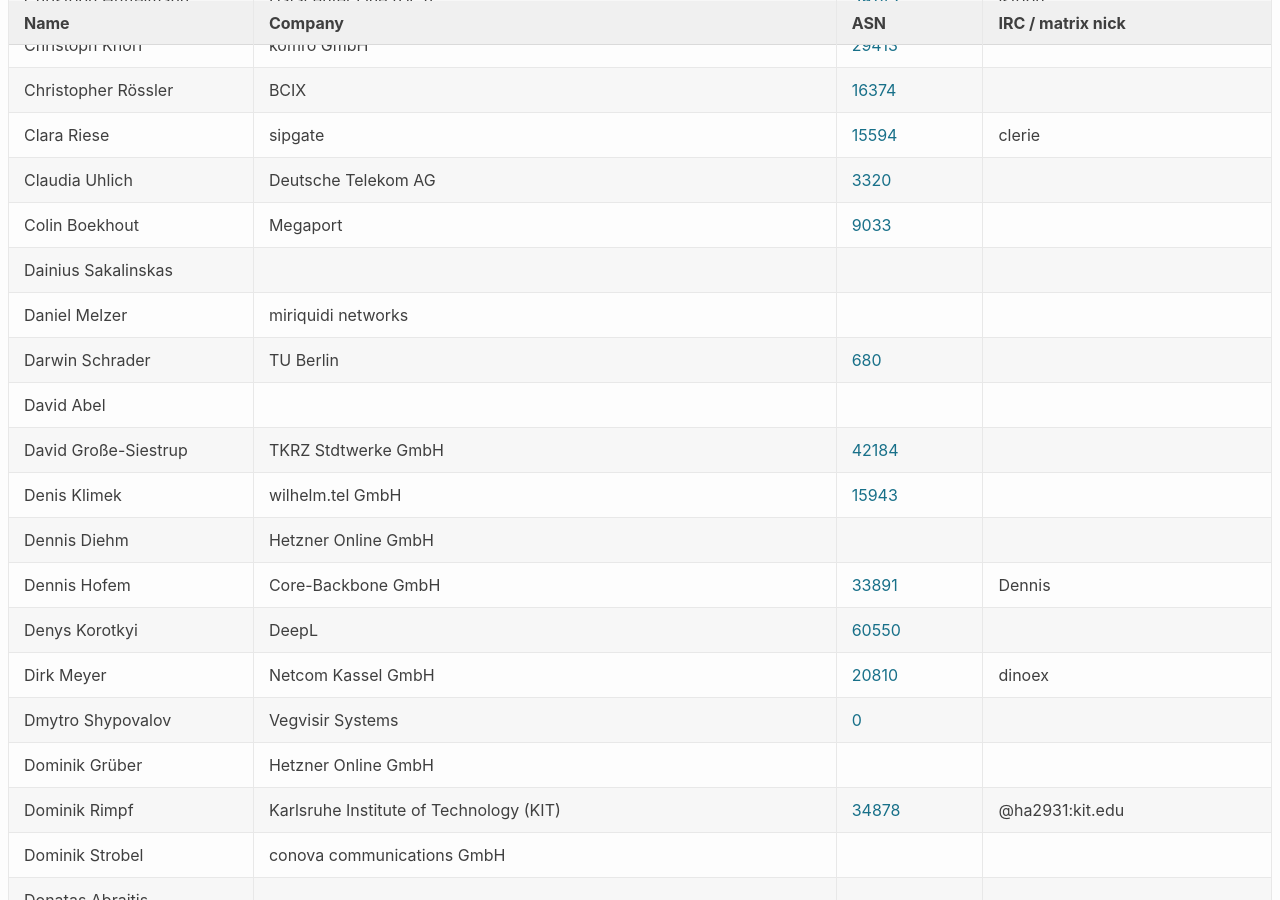
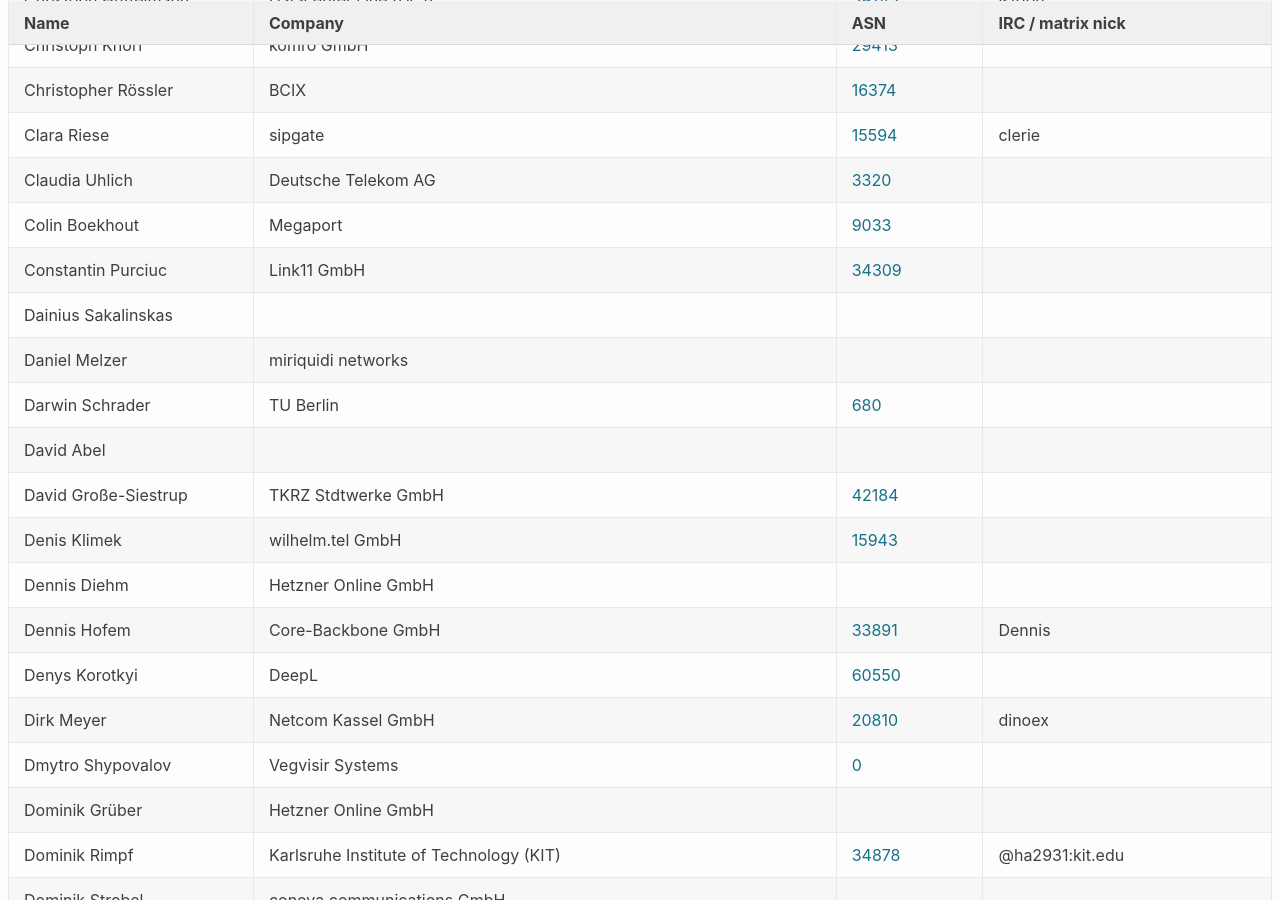
Before and after one commit to denog/pretix-attendeelist, a Jekyll site: the page built from denog16/index.markdown, in a window 1280 px wide and 900 px high, scrolled down 3058 px. Built offline with Jekyll 4.4.1, drawn with Linux system fonts in a browser that asks for light colours.

Commit message:
Latest data: Mon Oct 14 11:47:59 UTC 2024

```diff
--- a/_data/attendees_denog16_online.json
+++ b/_data/attendees_denog16_online.json
@@ -124,6 +124,12 @@
     "company": "Link11 GmbH",
     "irc": null,
     "asn": "34309"
+  },
+  {
+    "name": "Julian Lannert",
+    "company": null,
+    "irc": null,
+    "asn": "62075"
   },
   {
     "name": "Khwaja Zubair Sediqi",
--- a/_data/attendees_denog16_onsite.json
+++ b/_data/attendees_denog16_onsite.json
@@ -414,6 +414,12 @@
     "asn": "9033"
   },
   {
+    "name": "Constantin Purciuc",
+    "company": "Link11 GmbH",
+    "irc": null,
+    "asn": "34309"
+  },
+  {
     "name": "Dainius Sakalinskas",
     "company": null,
     "irc": null,
```
